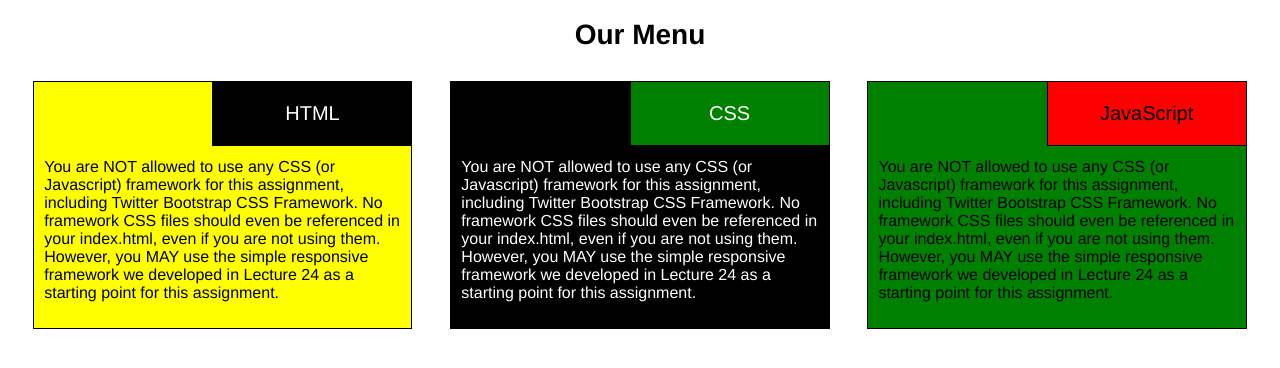
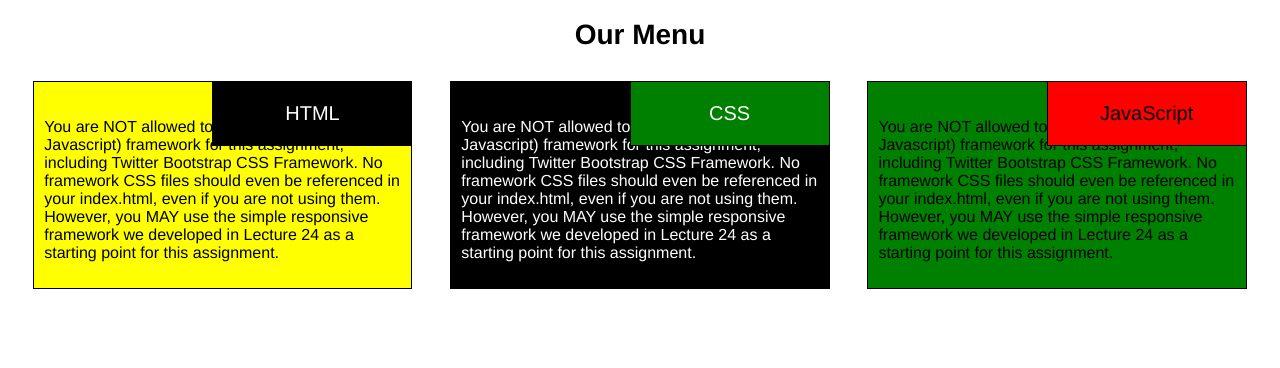
Before and after one commit to savaultras/module2-solution, a plain HTML site: page index.html in a window 1280 px wide. Drawn offline with Linux system fonts and the light colour scheme.

Commit message:
Update style.css

```diff
--- a/css/style.css
+++ b/css/style.css
@@ -64,7 +64,7 @@
 }
 
 .row1-col-row2 {
-	padding: 60px 10px 10px 10px;
+	padding: 20px 10px 10px 10px;
 }
 
 	/* Large devices */
```
